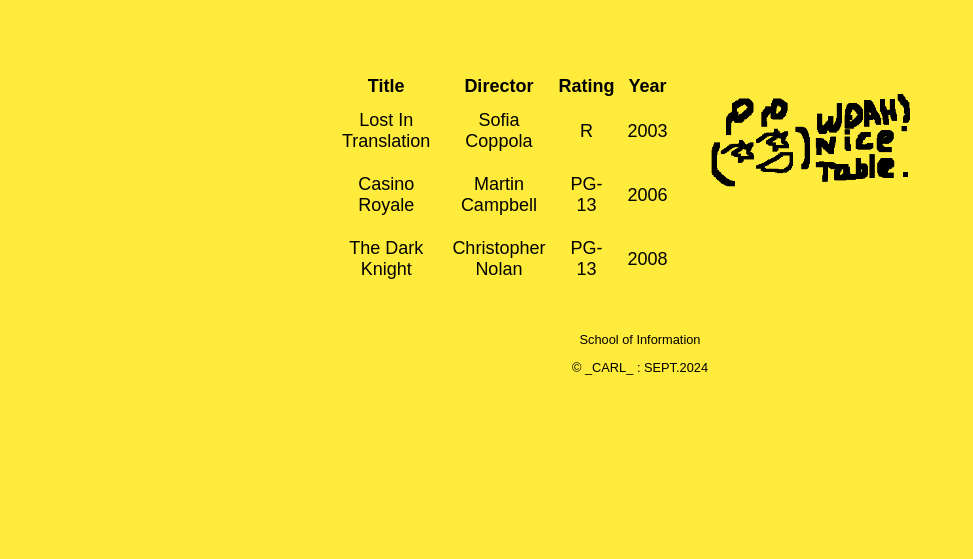
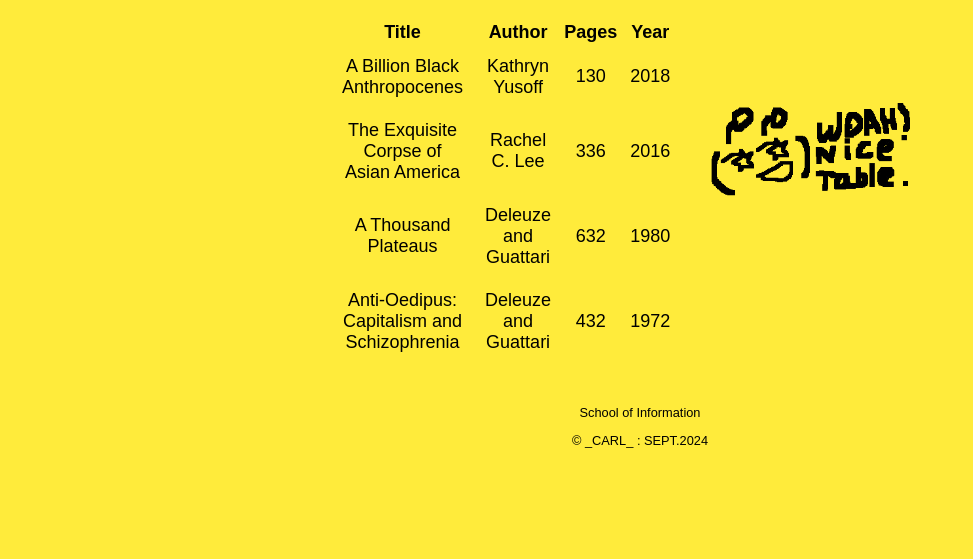
Before and after one commit to carlIllustrisimo/carlIllustrisimo.github.io, a plain HTML site: page list.html in a window 1280 px wide. Shown: the part 241-800 px from the top of the page, without its empty margins (0-973 px from the left). Drawn offline with Linux system fonts and the light colour scheme.

Commit message:
Update table and change navigation bar text

```diff
--- a/list.html
+++ b/list.html
@@ -10,15 +10,15 @@
 </head>
 <body>
     <div class="topnav">
-        <a  href="index.html">Home</a>
+        <a  href="index.html">My Webpage</a>
         <a class="active" href="list.html">List</a>
       </div>
     <div class="container">
         <div class="header">
-            THE
-            LIST
+            THE LIST <br>
+
         </div>
-
+        <small>(of books I want to read)</small>
         <div class="content">
             <div class="text-block">
                 <section class="mt-5 text-center">
--- a/list_data.json
+++ b/list_data.json
@@ -1,22 +1,28 @@
 {
-	"movies": [
+	"books": [
 		{
-			"Title": "Lost In Translation",
-			"Director": "Sofia Coppola",
-			"Rating": "R",
-			"Year": "2003"
+			"Title": "A Billion Black Anthropocenes",
+			"Author": "Kathryn Yusoff",
+			"Pages": "130",
+			"Year": "2018"
 		},
 		{
-			"Title": "Casino Royale",
-			"Director": "Martin Campbell",
-			"Rating": "PG-13",
-			"Year": "2006"
+			"Title": "The Exquisite Corpse of Asian America",
+			"Author": "Rachel C. Lee",
+			"Pages": "336",
+			"Year": "2016"
 		},
 		{
-			"Title": "The Dark Knight",
-			"Director": "Christopher Nolan",
-			"Rating": "PG-13",
-			"Year": "2008"
+			"Title": "A Thousand Plateaus",
+			"Author": "Deleuze and Guattari",
+			"Pages": "632",
+			"Year": "1980"
+		},
+		{
+			"Title": "Anti-Oedipus: Capitalism and Schizophrenia",
+			"Author": "Deleuze and Guattari",
+			"Pages": "432",
+			"Year": "1972"
 		}
 	]
 }
```
Also changed, not shown: index.html (+1 -1 lines).
